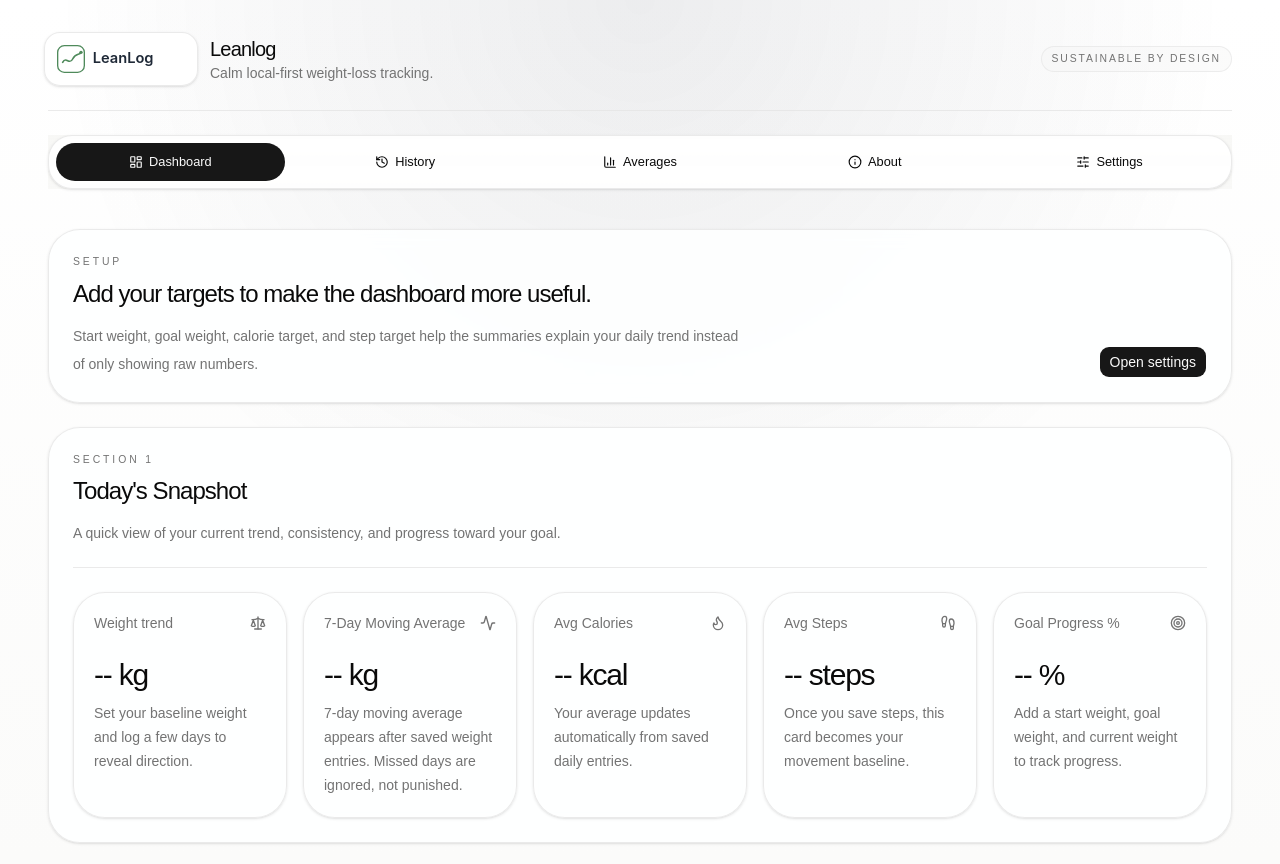
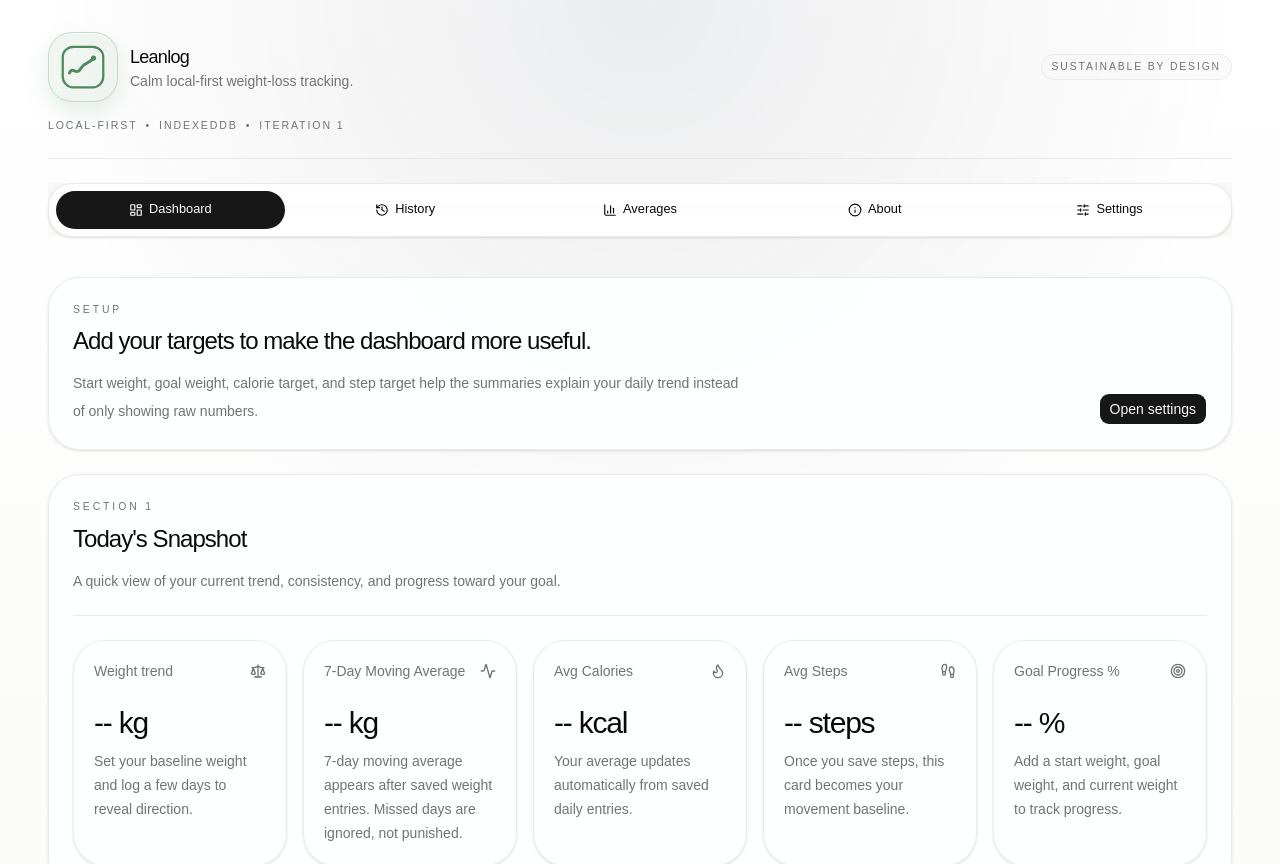
Before and after one commit to lumachroma/leanlog, a React (Vite) app: page / in a window 1280 px wide. Shown: the top 864 px of the page. Built offline with nearby package versions, Linux system fonts and the light colour scheme.

Commit message:
fix: update logo dimensions and styling in AppHeader for improved layout

```diff
--- a/src/components/app/AppHeader.jsx
+++ b/src/components/app/AppHeader.jsx
@@ -66,7 +66,7 @@ function AppHeader({ activePage, onPageChange }) {
   return (
     <>
       <header className="border-b border-border/80 pb-5 sm:pb-6">
-        <div className="flex flex-col gap-4 sm:gap-5">
+        <div className="flex flex-col gap-3 sm:gap-4">
           <div className="flex items-center justify-between gap-3">
             <div className="flex min-w-0 items-center gap-3">
               <button
@@ -75,23 +75,23 @@ function AppHeader({ activePage, onPageChange }) {
                 aria-pressed={dashboardActive}
                 aria-label="Go to dashboard"
                 className={cn(
-                  'inline-flex shrink-0 items-center rounded-[1rem] border p-1.5 -ml-1 transition-all focus-visible:outline-none focus-visible:ring-2 focus-visible:ring-ring focus-visible:ring-offset-2',
+                  'inline-flex shrink-0 items-center justify-center rounded-[1.35rem] border p-2 transition-all focus-visible:outline-none focus-visible:ring-2 focus-visible:ring-ring focus-visible:ring-offset-2 sm:rounded-[1.5rem] sm:p-2.5',
                   dashboardActive
-                    ? 'border-border/80 bg-background/95 shadow-sm'
+                    ? 'border-[#4F8A5B]/25 bg-[#4F8A5B]/8 shadow-[0_10px_24px_rgba(79,138,91,0.14),inset_0_1px_0_rgba(255,255,255,0.6)]'
                     : 'border-transparent bg-transparent hover:border-border/60 hover:bg-background/70 hover:shadow-sm'
                 )}
               >
                 <img
                   src={logoSrc}
                   alt="Leanlog logo"
-                  className="h-8 w-auto sm:h-10"
+                  className="h-10 w-10 sm:h-12 sm:w-12"
                 />
               </button>
               <div className="min-w-0">
-                <p className="text-lg font-medium tracking-[-0.04em] text-foreground sm:text-xl">
+                <p className="text-base font-medium tracking-[-0.04em] text-foreground sm:text-lg">
                   Leanlog
                 </p>
-                <p className="text-sm text-muted-foreground">
+                <p className="text-xs leading-5 text-muted-foreground sm:text-sm">
                   Calm local-first weight-loss tracking.
                 </p>
               </div>
@@ -100,7 +100,7 @@ function AppHeader({ activePage, onPageChange }) {
               Sustainable by design
             </span>
           </div>
-          <div className="flex flex-wrap items-center gap-2 text-[0.68rem] font-medium uppercase tracking-[0.18em] text-muted-foreground sm:hidden">
+          <div className="flex flex-wrap items-center gap-2 text-[0.66rem] font-medium uppercase tracking-[0.18em] text-muted-foreground">
             <span>Local-first</span>
             <span aria-hidden="true">•</span>
             <span>IndexedDB</span>
```
Also changed, not shown: public/logo_transparent.svg.
